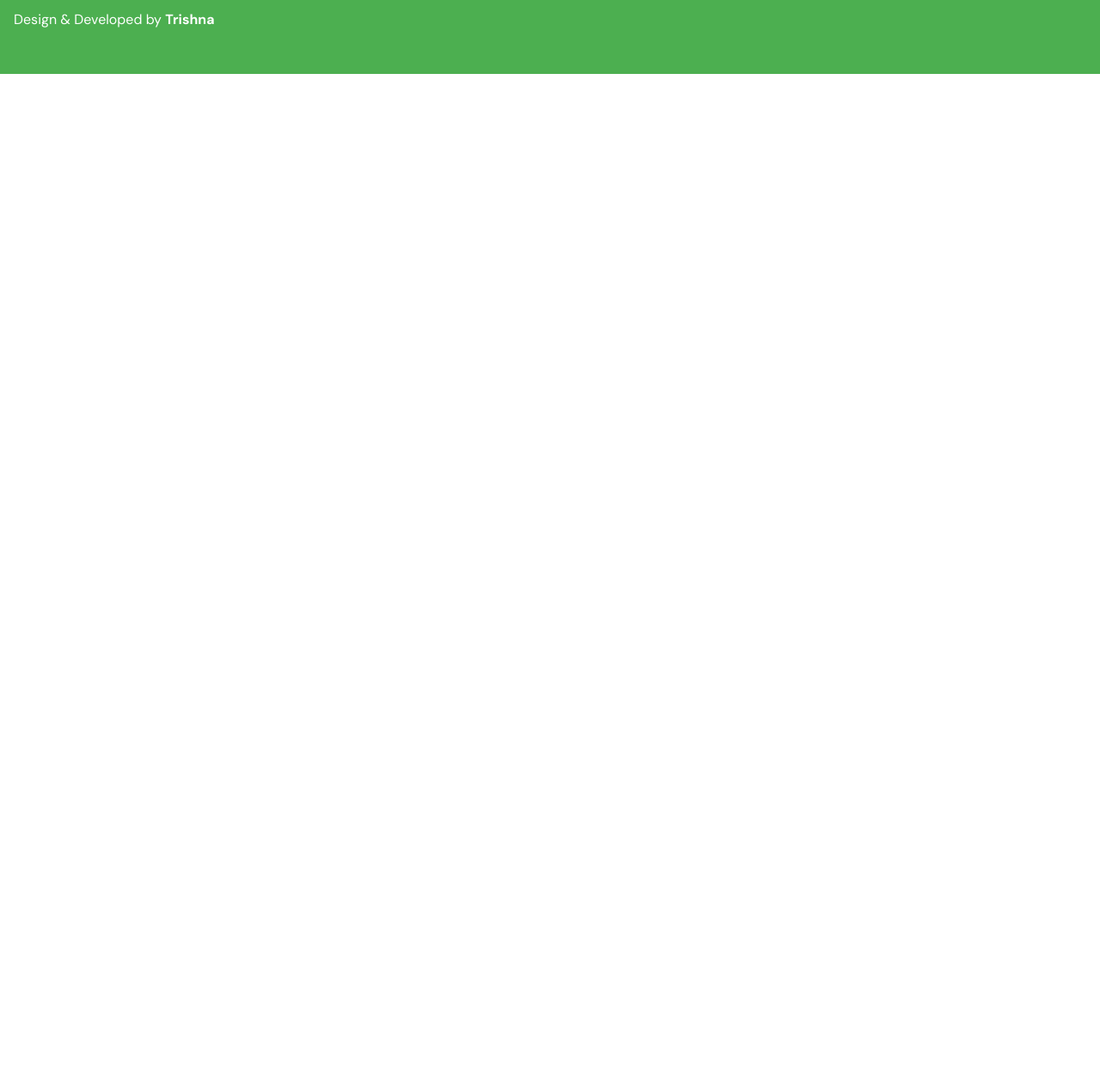
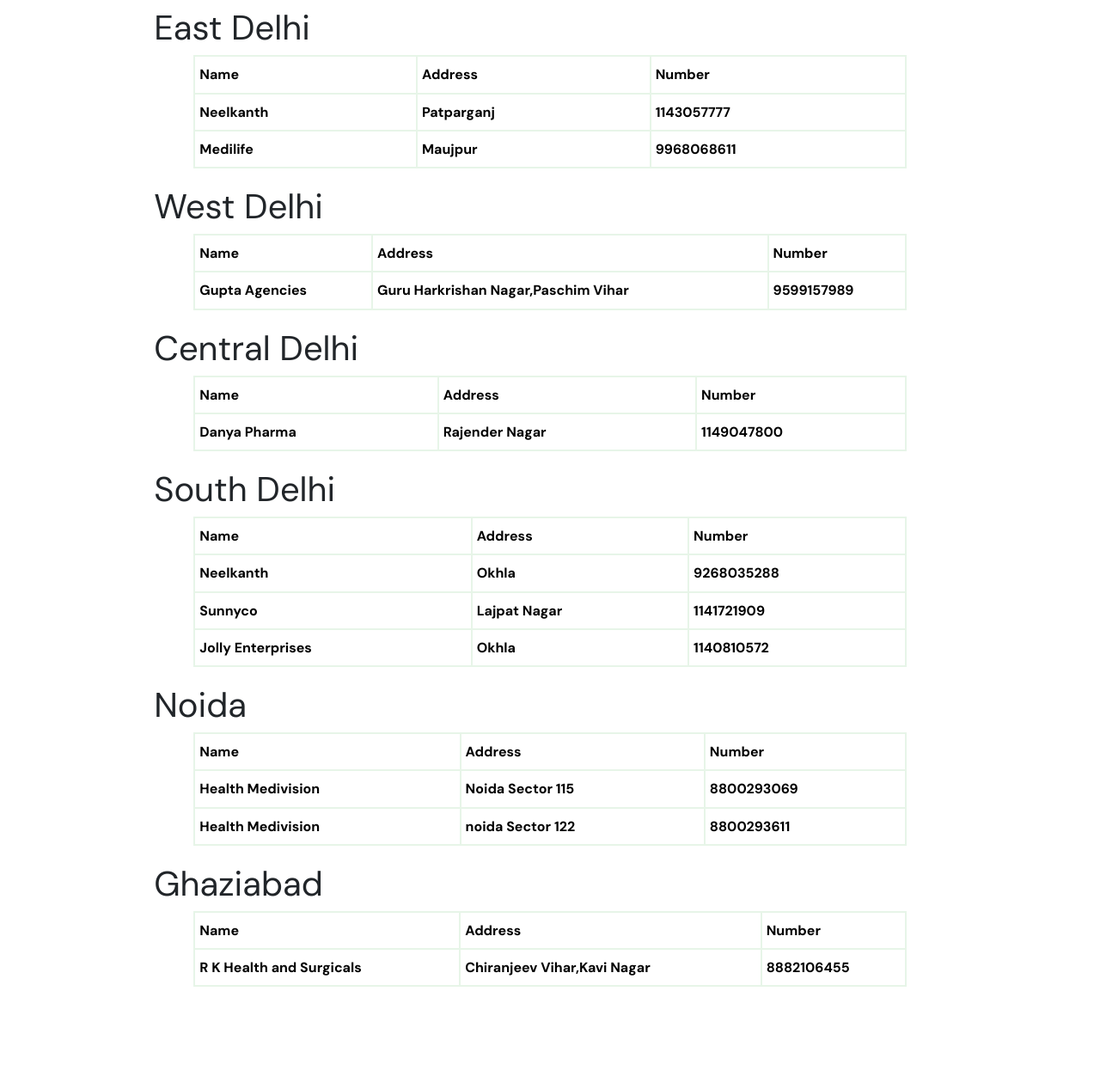
Before and after one commit to gaurav1021/asarva, a plain HTML site: page pages/contact/index.html in a window 1280 px wide. Shown: the part 948-2208 px from the top of the page at 86% size. Before the commit the page ends 1034 px from the top, so only its background shows below. Drawn offline with nearby package versions, Linux system fonts and the light colour scheme.

Commit message:
Update index.html of contact page
Added tables containing contact details and address of all the branches of asarva

```diff
--- a/pages/contact/index.html
+++ b/pages/contact/index.html
@@ -134,6 +134,105 @@
       line-height: 31.25px;
       font-family: 'DM Sans';
     }
+
+
+
+
+
+
+
+
+
+
+
+
+
+
+
+
+
+
+
+
+
+
+
+
+
+
+
+
+
+
+
+
+
+
+    #prods {
+      margin-top: 20px;
+      color: var(--first-color);
+      font-weight: var(--font-bold);
+      font-size: var(--h2-font-size);
+      font-family: "DM Sans";
+      padding: 20px;
+      padding-left: 6%;
+      background-color: var(--background-primary);
+    }
+
+    .pdf-products {
+      display: flex;
+      flex-wrap: wrap;
+      justify-content: space-between;
+    }
+
+    .product {
+      flex: 1 1 30%;
+      margin: 10px;
+      text-align: center;
+    }
+
+    .product img {
+      /* max-width: 100%; */
+      width: 80vw;
+      height: auto;
+      border: 1px solid #ddd;
+      padding: 10px;
+      box-shadow: 0px 0px 10px rgba(0, 0, 0, 0.1);
+    }
+    .aboveTable{
+        height:var(--nav-height);
+    }
+    .belowTable{
+        height:50px;
+    }
+
+
+    .table{
+        /* margin:1rem; */
+        width:90%;
+        margin:auto;
+    }
+    table{
+        width:90%;
+        margin:auto;
+    }
+    table, th, td{
+        border: 2px solid var(--background-primary);
+        border-collapse: collapse;
+    }
+    th, td{
+        padding:5px;
+    }
+
+    h1{
+        padding-top: 20px;
+        font-family: "DM Sans";
+
+    }
+    main{
+      display:block !important;
+    }
+
   </style>
 </head>
 
@@ -246,6 +345,166 @@
       </div>
     </section>
 
+    <section class="aboveTable">
+
+    </section>
+    <section class="table">
+        <!-- Table 1 -->
+         <h1>North Delhi</h1>
+        <table class="table1">
+            <thead>
+                <tr>
+                  <th>Name</th>
+                  <th>Address</th>
+                  <th>Number</th>
+                </tr>
+              </thead>
+              <tbody>
+                <tr>
+                  <td>Shivaey Medibutors</td>
+                  <td>Lok Vihar,Pitampura</td>
+                  <td>9868705338</td>
+                </tr>
+                <tr>
+                  <td>Singh Enterpries</td>
+                  <td>Rohini</td>
+                  <td>9354732393</td>
+                </tr>
+              </tbody>
+        </table>
+        <!-- Table 2 -->
+         <h1>East Delhi</h1>
+        <table class="table1">
+            <thead>
+                <tr>
+                  <th>Name</th>
+                  <th>Address</th>
+                  <th>Number</th>
+                </tr>
+              </thead>
+              <tbody>
+                <tr>
+                  <td>Neelkanth</td>
+                  <td>Patparganj</td>
+                  <td>1143057777</td>
+                </tr>
+                <tr>
+                  <td>Medilife </td>
+                  <td>Maujpur</td>
+                  <td>9968068611</td>
+                </tr>
+              </tbody>
+        </table>
+        <!-- Table 3 -->
+         <h1>West Delhi</h1>
+        <table class="table1">
+            <thead>
+                <tr>
+                  <th>Name</th>
+                  <th>Address</th>
+                  <th>Number</th>
+                </tr>
+              </thead>
+              <tbody>
+                <tr>
+                  <td>Gupta Agencies</td>
+                  <td>Guru Harkrishan Nagar,Paschim Vihar</td>
+                  <td>9599157989</td>
+                </tr>
+              </tbody>
+        </table>
+        <!-- Table 4 -->
+         <h1>Central Delhi</h1>
+        <table class="table1">
+            <thead>
+                <tr>
+                  <th>Name</th>
+                  <th>Address</th>
+                  <th>Number</th>
+                </tr>
+              </thead>
+              <tbody>
+                <tr>
+                  <td>Danya Pharma</td>
+                  <td>Rajender Nagar</td>
+                  <td>1149047800</td>
+                </tr>
+              </tbody>
+        </table>
+        <!-- Table 5 -->
+         <h1>South Delhi</h1>
+        <table class="table1">
+            <thead>
+                <tr>
+                  <th>Name</th>
+                  <th>Address</th>
+                  <th>Number</th>
+                </tr>
+              </thead>
+              <tbody>
+                <tr>
+                  <td>Neelkanth</td>
+                  <td>Okhla</td>
+                  <td>9268035288</td>
+                </tr>
+                <tr>
+                  <td>Sunnyco</td>
+                  <td>Lajpat Nagar</td>
+                  <td>1141721909</td>
+                </tr>
+                <tr>
+                  <td>Jolly Enterprises</td>
+                  <td>Okhla</td>
+                  <td>1140810572</td>
+                </tr>
+              </tbody>
+        </table>
+        <!-- Table 6 -->
+         <h1>Noida</h1>
+        <table class="table1">
+            <thead>
+                <tr>
+                  <th>Name</th>
+                  <th>Address</th>
+                  <th>Number</th>
+                </tr>
+              </thead>
+              <tbody>
+                <tr>
+                  <td>Health Medivision</td>
+                  <td>Noida Sector 115</td>
+                  <td>8800293069</td>
+                </tr>
+                <tr>
+                  <td>Health Medivision </td>
+                  <td>noida Sector 122</td>
+                  <td>8800293611</td>
+                </tr>
+              </tbody>
+        </table>
+        <!-- Table 7 -->
+         <h1>Ghaziabad</h1>
+        <table class="table1">
+            <thead>
+                <tr>
+                  <th>Name</th>
+                  <th>Address</th>
+                  <th>Number</th>
+                </tr>
+              </thead>
+              <tbody>
+                <tr>
+                  <td>R K Health and Surgicals</td>
+                  <td>Chiranjeev Vihar,Kavi Nagar</td>
+                  <td>8882106455</td>
+                </tr>
+              </tbody>
+        </table>
+    </section>
+    <section class="belowTable">
+
+    </section>
+
 
   </main>
 
```
